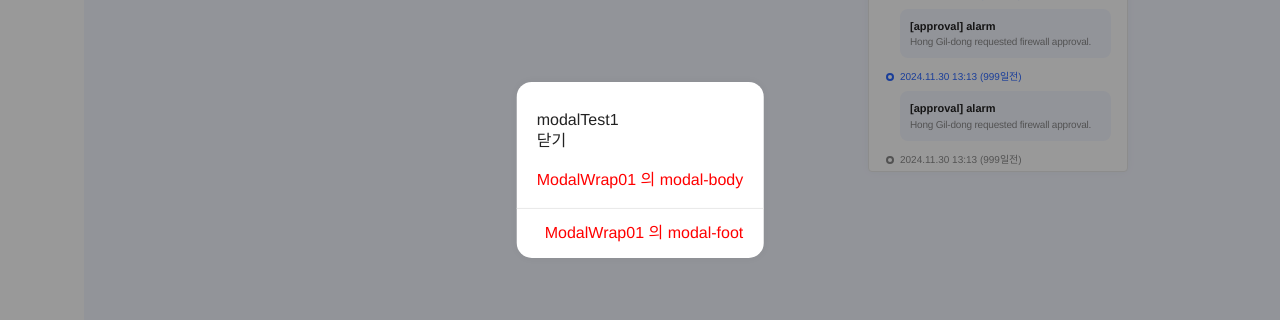
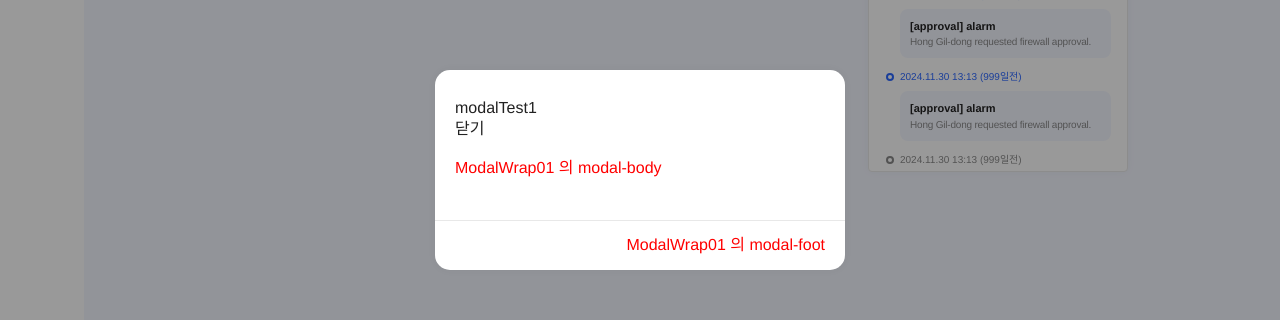
Before and after one commit to ssnc-heesu/admin, a Vue app in the folder project/: page /request/RequestFirewallPolicy in a window 1280 px wide. Both pictures are taken after a click on the button "modalTest1". Shown: the part 230-550 px from the top of the page. Built offline with nearby package versions, Linux system fonts and the light colour scheme; no server answers; a web font is replaced by a local one.

Commit message:
모달 작업중

```diff
--- a/project/src/assets/js/mixin/modalControlMixin.js
+++ b/project/src/assets/js/mixin/modalControlMixin.js
@@ -5,7 +5,6 @@ export default {
             store: useStore(),
 
             modalTit: '', // 모달 head에 들어갈 타이틀
-            modalSize: '', // 모달 사이즈(sm,md,lg)
             visibleModal: '', // 사용할 모달 컴포넌트
             modalGuide:'', // 모달 타이틀 밑에 설명(필요없을경우 빈값전달)
         }
@@ -26,12 +25,11 @@ export default {
             this.store.closeModal(modalName)
         },
 
-        // 모달 여는 버튼 클릭시 전달될 텍스트를 변경
-        modalInfo(tit,size,con,guide){
-            this.modalTit = tit;
-            this.modalSize = size;
-            this.visibleModal = con;
-            this.modalGuide = guide;
+        // 모달 여는 버튼 클릭시 전달될 내용
+        modalInfo(tit,con,guide){
+            this.modalTit = tit; // 모달 head에 들어갈 타이틀
+            this.visibleModal = con; // 사용할 모달 컴포넌트
+            this.modalGuide = guide; // 모달 타이틀 밑에 설명(필요없을경우 빈값전달)
         }
     }
 }
--- a/project/src/components/modal/ModalTest01.vue
+++ b/project/src/components/modal/ModalTest01.vue
@@ -1,5 +1,5 @@
 <template>
-    <div class="modal-content" :modalSize="modalSize">
+    <div class="modal-content modal-sm">
         <div class="modal-head">
             <h2>{{ modalTit }}</h2>
             <p v-if="modalGuide!==''">{{ modalGuide }}</p>
--- a/project/src/components/modal/ModalTest02.vue
+++ b/project/src/components/modal/ModalTest02.vue
@@ -1,5 +1,5 @@
 <template>
-    <div class="modal-content" :modalSize="modalSize">
+    <div class="modal-content modal-sm">
         <div class="modal-head">
             <h2>{{ modalTit }}</h2>
             <p v-if="modalGuide!==''">{{ modalGuide }}</p>
--- a/project/src/views/request/RequestFirewallPolicyView.vue
+++ b/project/src/views/request/RequestFirewallPolicyView.vue
@@ -1,11 +1,11 @@
 <template>
     <button
     @click="openModal('modalWrap'),
-    modalInfo('modalTest1', 'modal-sm', 'ModalTest01','')">modalTest1</button>
+    modalInfo('modalTest1', 'ModalTest01','')">modalTest1</button>
 
     <button
     @click="openModal('modalWrap'),
-    modalInfo('modalTest2', 'modal-sm', 'ModalTest02','모달설명도 나오는지 궁금해서 만들어 봄')">modalTest2</button>
+    modalInfo('modalTest2', 'ModalTest02','모달설명도 나오는지 궁금해서 만들어 봄<br />')">modalTest2</button>
 
     <div class="modal" v-if="modalState === true">
         <component
@@ -30,6 +30,7 @@ export default {
     components: {
         ModalTest01,
         ModalTest02
-    }
+    },
+
 }
 </script>
```
